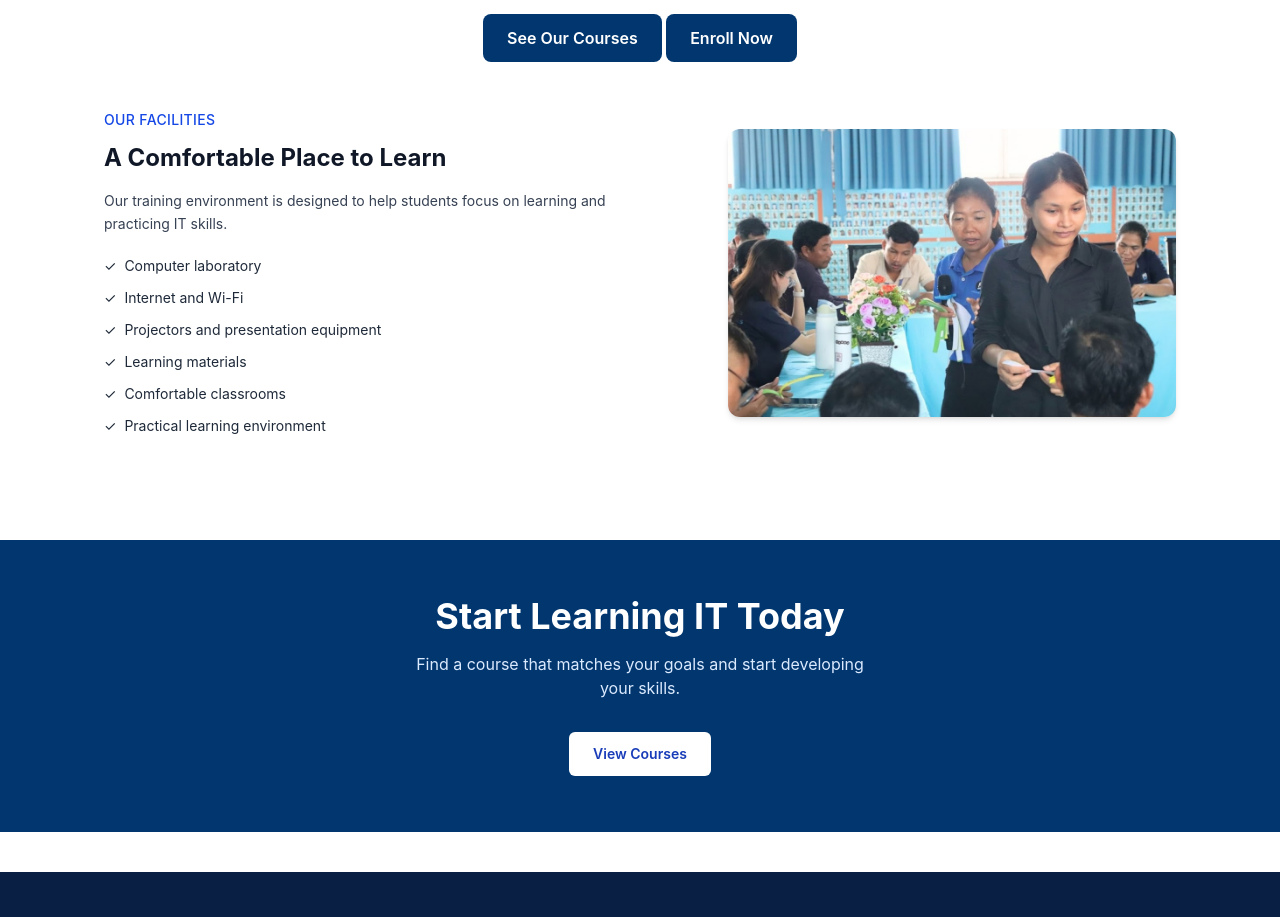
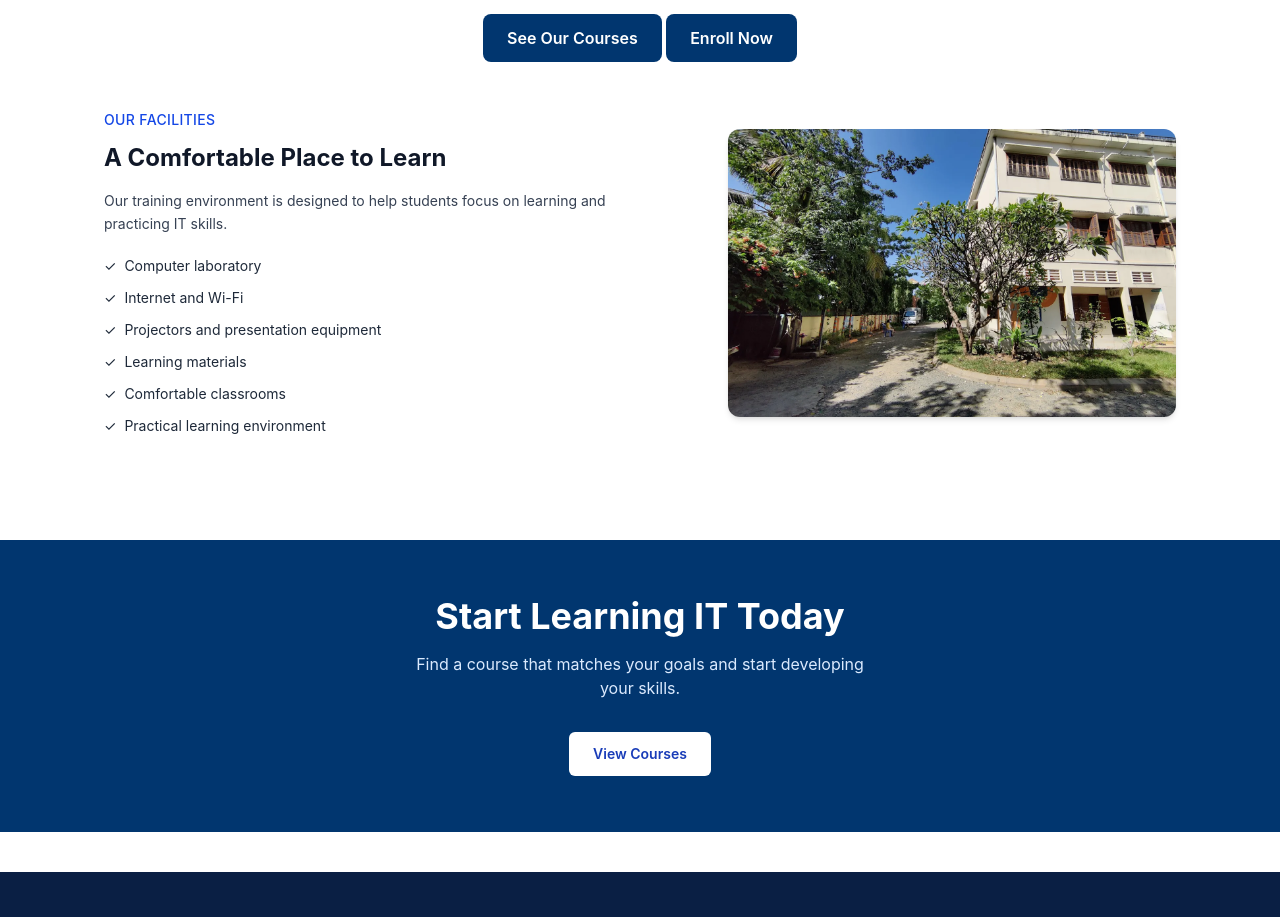
Before and after one commit to IT-Training-Center-Project-Group21/it-training-center-project, a website built with Vite: page about.html in a window 1280 px wide. Shown: the part 940-1857 px from the top of the page. Built offline with nearby package versions, Linux system fonts and the light colour scheme.

Commit message:
fix my website

```diff
--- a/about.html
+++ b/about.html
@@ -122,7 +122,7 @@
                     </ul>
                 </div>
                 <div class="flex justify-center md:justify-end">
-                    <img src="/images/pnc.jpg" alt="IT Training Center building"
+                    <img src="/img/PNC.webp" alt="IT Training Center building"
                         class="w-full max-w-md h-72 object-cover rounded-xl shadow-md">
                 </div>
             </div>
```
